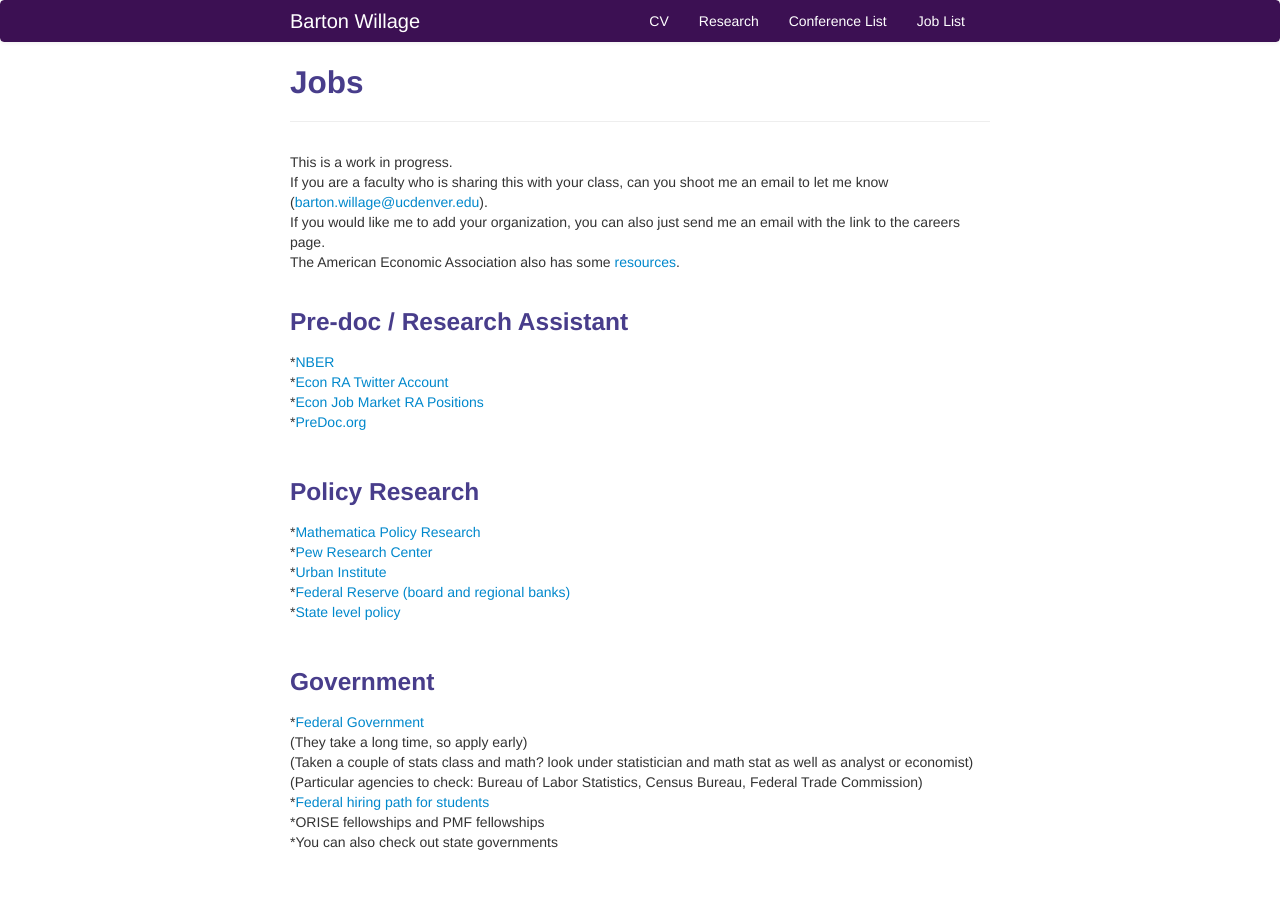
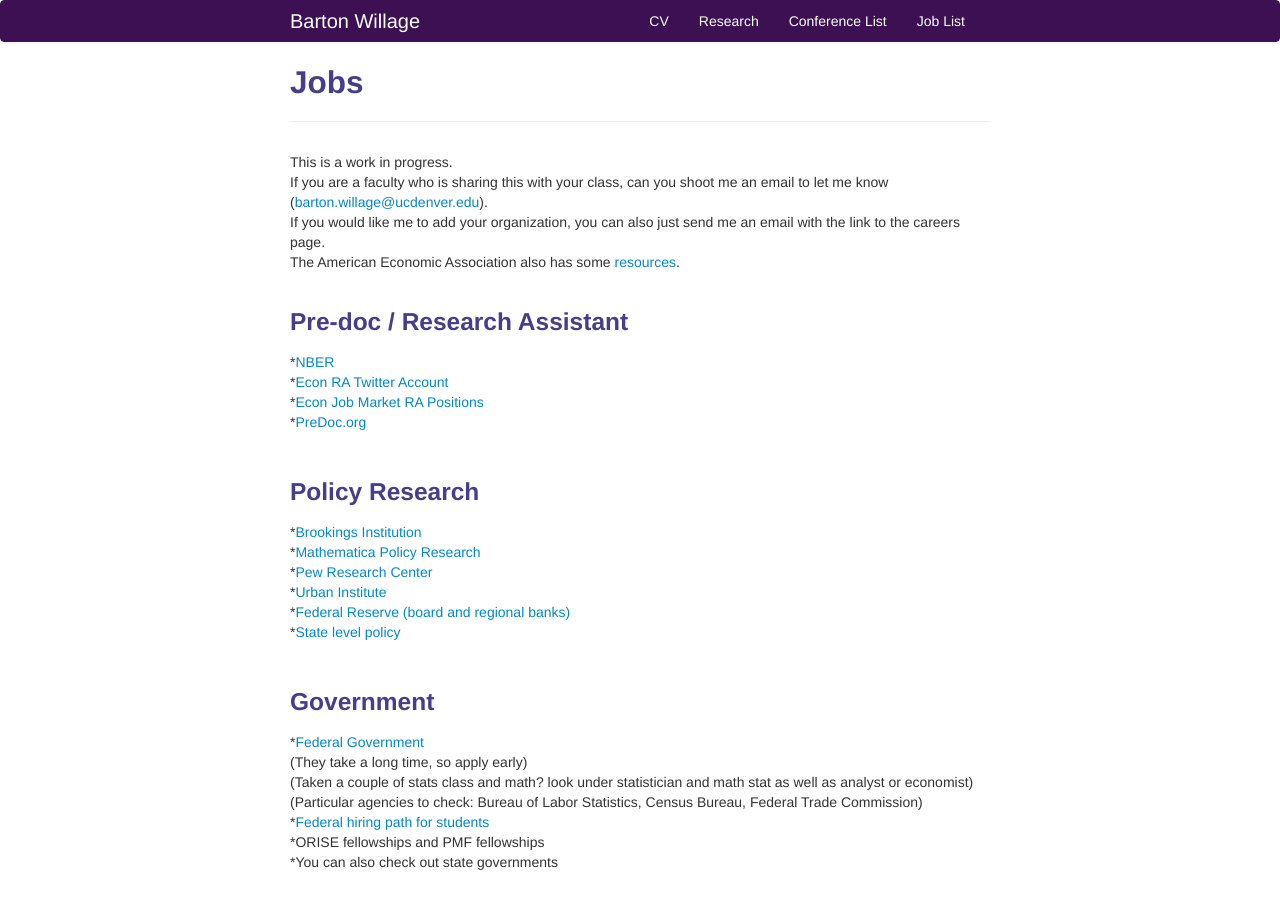
Before and after one commit to bjwillage/bjwillage.github.io, a Jekyll site: the page built from pages/Jobs.md, in a window 1280 px wide and 900 px high. Built offline with Jekyll 4.4.1, drawn with Linux system fonts in a browser that asks for light colours.

Commit message:
Update Jobs.md

```diff
--- a/pages/Jobs.md
+++ b/pages/Jobs.md
@@ -19,6 +19,7 @@ The American Economic Association also has some [resources](https://www.aeaweb.o
 <br>
 
 ### Policy Research
+*[Brookings Institution](https://www.brookings.edu/join-the-top-ranked-think-tank-for-domestic-economic-policy/)<br>
 *[Mathematica Policy Research](https://www.mathematica.org/career-opportunities)<br>
 *[Pew Research Center](https://www.pewresearch.org/about/careers/)<br>
 *[Urban Institute](https://www.urban.org/aboutus/who-we-are/careers)<br>
```
